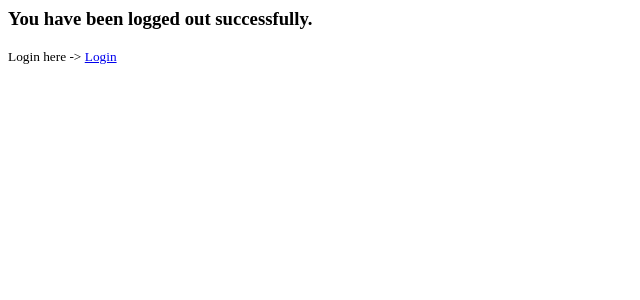
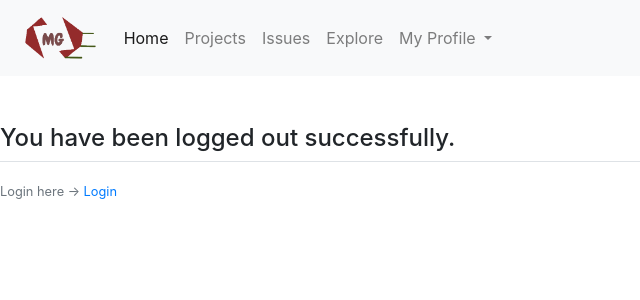
Before and after one commit to jelenailic95/git_uks, a Django app: page /logout/ in a window 1280 px wide. Shown: the top 300 px of the page, without its empty margins (0-640 px from the left). Run offline with Django 3.2, Linux system fonts and the light colour scheme; some libraries are stand-ins or nearby versions.

Commit message:
Added welcome and home page

```diff
--- a/my_git/templates/my_git/home.html
+++ b/my_git/templates/my_git/home.html
@@ -5,6 +5,48 @@
         </div>
     {% endfor %}
 {% endif %}
-{% block content %}
-    <h1>Welcome</h1>
-{% endblock content %}
+
+<!DOCTYPE html>
+<html lang="en">
+    <head>
+        <meta charset="utf-8">
+        <link rel="stylesheet" href="https://maxcdn.bootstrapcdn.com/bootstrap/4.0.0/css/bootstrap.min.css" integrity="sha384-Gn5384xqQ1aoWXA+058RXPxPg6fy4IWvTNh0E263XmFcJlSAwiGgFAW/dAiS6JXm" crossorigin="anonymous">
+        <title>My Git</title>
+    </head>
+
+    <body>
+        <nav class="navbar navbar-expand-lg  navbar-light bg-light">
+          <a class="navbar-brand" href="#">
+              <img alt="My Git" src="../../static/my_git/images/logo.png" height="50px">
+          </a>
+          <button class="navbar-toggler" type="button" data-toggle="collapse" data-target="#navbarNavDropdown" aria-controls="navbarNavDropdown" aria-expanded="false" aria-label="Toggle navigation">
+            <span class="navbar-toggler-icon"></span>
+          </button>
+          <div class="collapse navbar-collapse" id="navbarNavDropdown">
+            <ul class="navbar-nav">
+              <li class="nav-item active">
+                <a class="nav-link" href="#">Home <span class="sr-only">(current)</span></a>
+              </li>
+              <li class="nav-item">
+                <a class="nav-link" href="#">Projects</a>
+              </li>
+              <li class="nav-item">
+                <a class="nav-link" href="">Issues</a>
+              </li>
+                      <li class="nav-item">
+                <a class="nav-link" href="">Explore</a>
+              </li>
+              <li class="nav-item dropdown">
+                <a class="nav-link dropdown-toggle" href="#" id="navbarDropdownMenuLink" data-toggle="dropdown" aria-haspopup="true" aria-expanded="false">
+                  My Profile
+                </a>
+                <div class="dropdown-menu" aria-labelledby="navbarDropdownMenuLink">
+                  <a class="dropdown-item" href="#">Profile</a>
+                  <a class="dropdown-item" href="{% url 'logout' %}">Logout</a>
+                </div>
+              </li>
+            </ul>
+          </div>
+        </nav>
+    </body>
+</html>
--- a/my_git/templates/my_git/users/logout.html
+++ b/my_git/templates/my_git/users/logout.html
@@ -1,6 +1,8 @@
-{% extends "my_git/home.html" %}
+{% include "my_git/users/../home.html" %}
+
 {%  block content %}
-    <h3>You have been logged out successfully.</h3>
+    <br><br>
+    <h4>You have been logged out successfully.</h4>
     <div class="border-top pt-3">
         <small class="text-muted">
             Login here ->
--- a/my_git/views.py
+++ b/my_git/views.py
@@ -5,6 +5,9 @@ from django.shortcuts import render, redirect
 from django.contrib import messages
 from my_git.forms import UserRegisterForm
 
+
+def welcome(request):
+    return render(request, 'my_git/welcome.html')
 
 def home(request):
     return render(request, 'my_git/home.html')
--- a/uks_project/urls.py
+++ b/uks_project/urls.py
@@ -17,11 +17,15 @@ from django.contrib import admin
 from django.urls import path
 from my_git import views as my_git_views
 from django.contrib.auth import views as auth_views
+from django.contrib.staticfiles.urls import staticfiles_urlpatterns
 
 urlpatterns = [
     path('admin/', admin.site.urls),
+    path('', my_git_views.welcome, name='welcome'),
     path('home/', my_git_views.home, name='home'),
     path('login/', auth_views.LoginView.as_view(template_name='my_git/users/login.html'), name='login'),
     path('logout/', auth_views.LoginView.as_view(template_name='my_git/users/logout.html'), name='logout'),
     path('register/', my_git_views.register, name='register')
 ]
+
+urlpatterns += staticfiles_urlpatterns()
```
Also changed, not shown: my_git/templates/my_git/users/login.html (+15 -7 lines), my_git/templates/my_git/users/register.html (+18 -9 lines), my_git/templates/my_git/welcome.html (added, +28 -0 lines), my_git/static/my_git/images/logo-not-transparent.png (added), my_git/static/my_git/images/logo.png (added), my_git/static/my_git/images/planet.jpeg (added).
